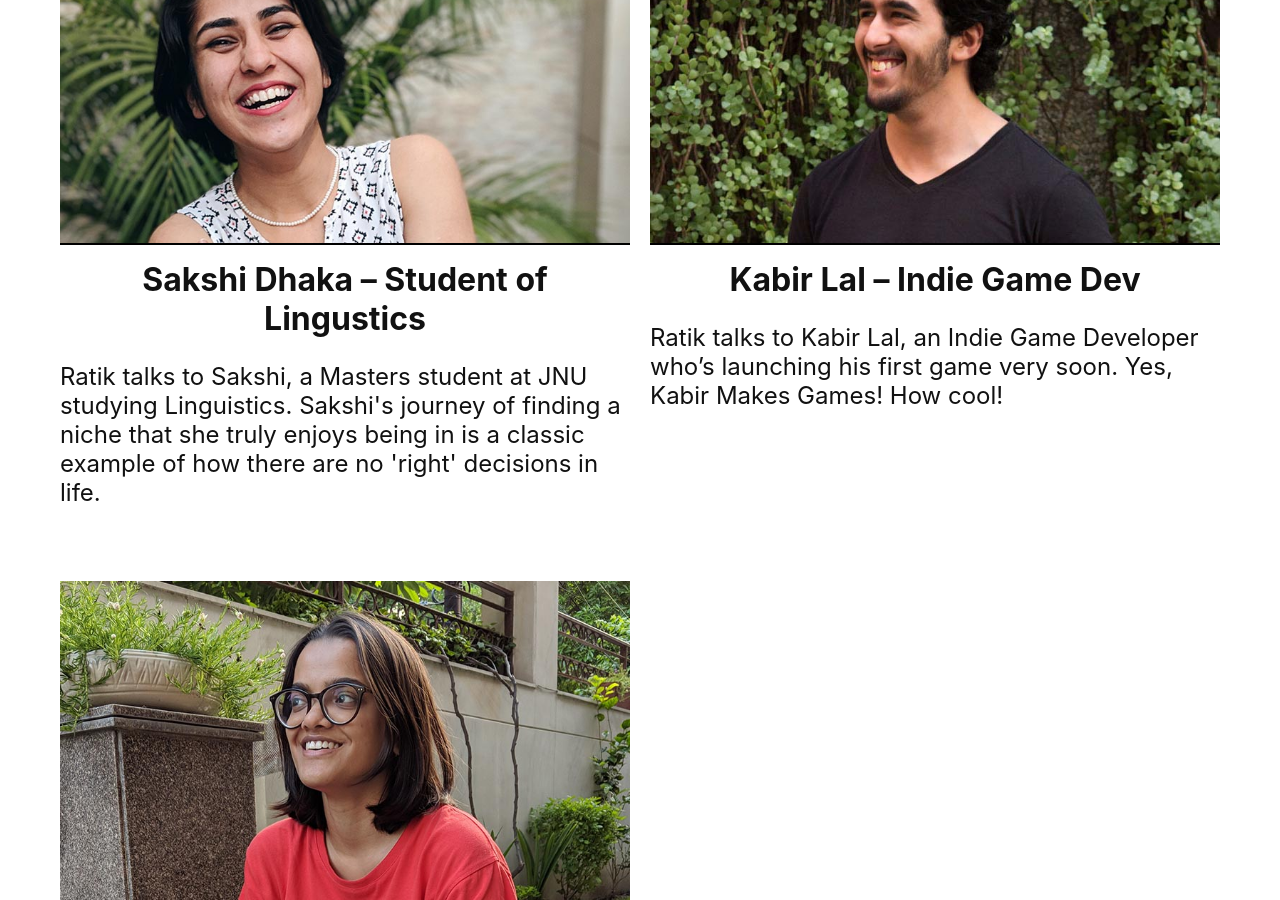
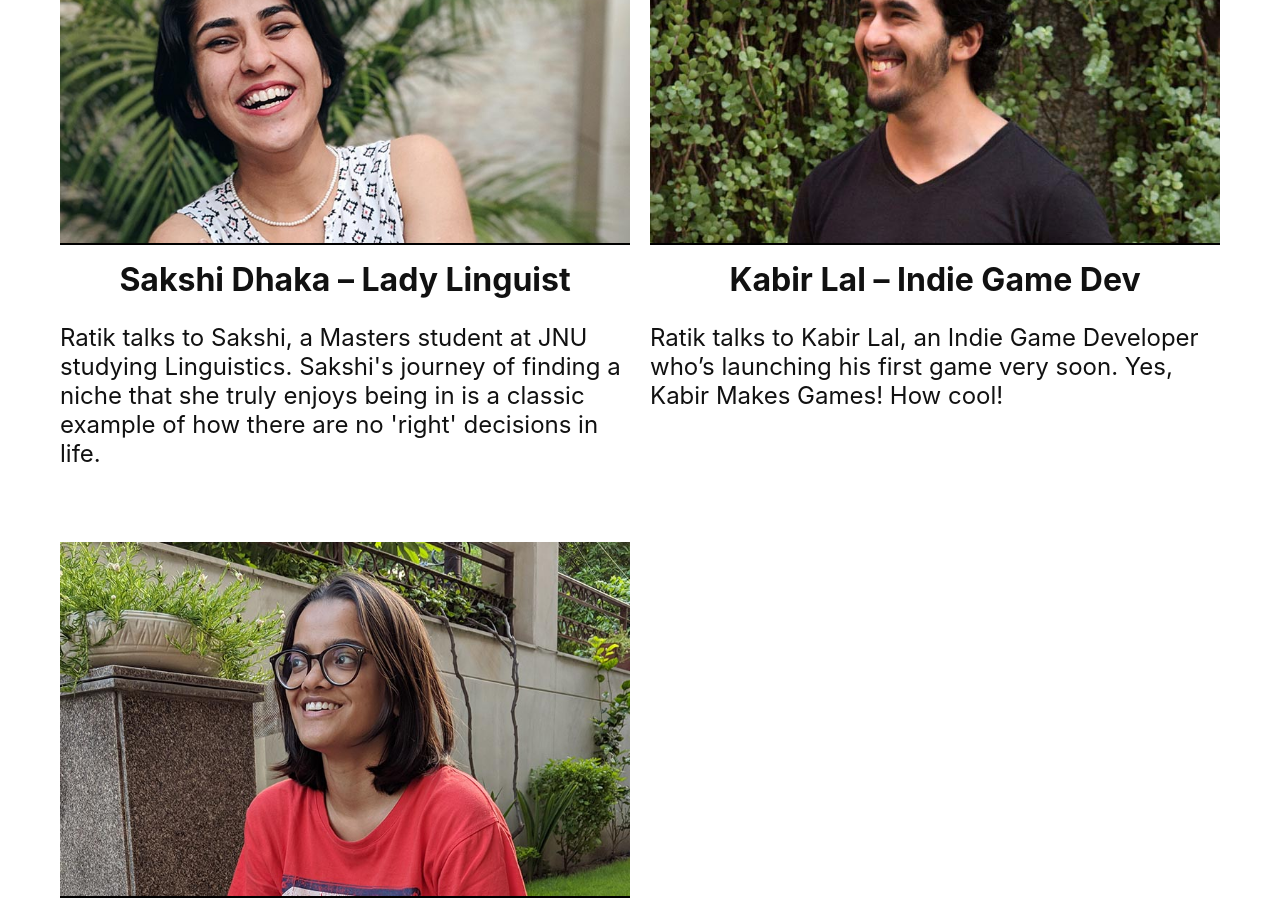
Before and after one commit to libhide/unboxpod, a Jekyll site: the page built from index.html, in a window 1280 px wide and 900 px high, scrolled down 1120 px. Built offline with Jekyll 4.4.1, drawn with Linux system fonts in a browser that asks for light colours.

Commit message:
Update name for Sakshi's epsiode

```diff
--- a/_episodes/sakshi-dhaka.md
+++ b/_episodes/sakshi-dhaka.md
@@ -1,6 +1,6 @@
 ---
 layout: episode
-title: Sakshi Dhaka – Student of Lingustics
+title: Sakshi Dhaka – Lady Linguist
 episode_number: 3
 slug: /sakshi-dhaka/
 guest: /img/guests/sakshidhaka.jpg
```
